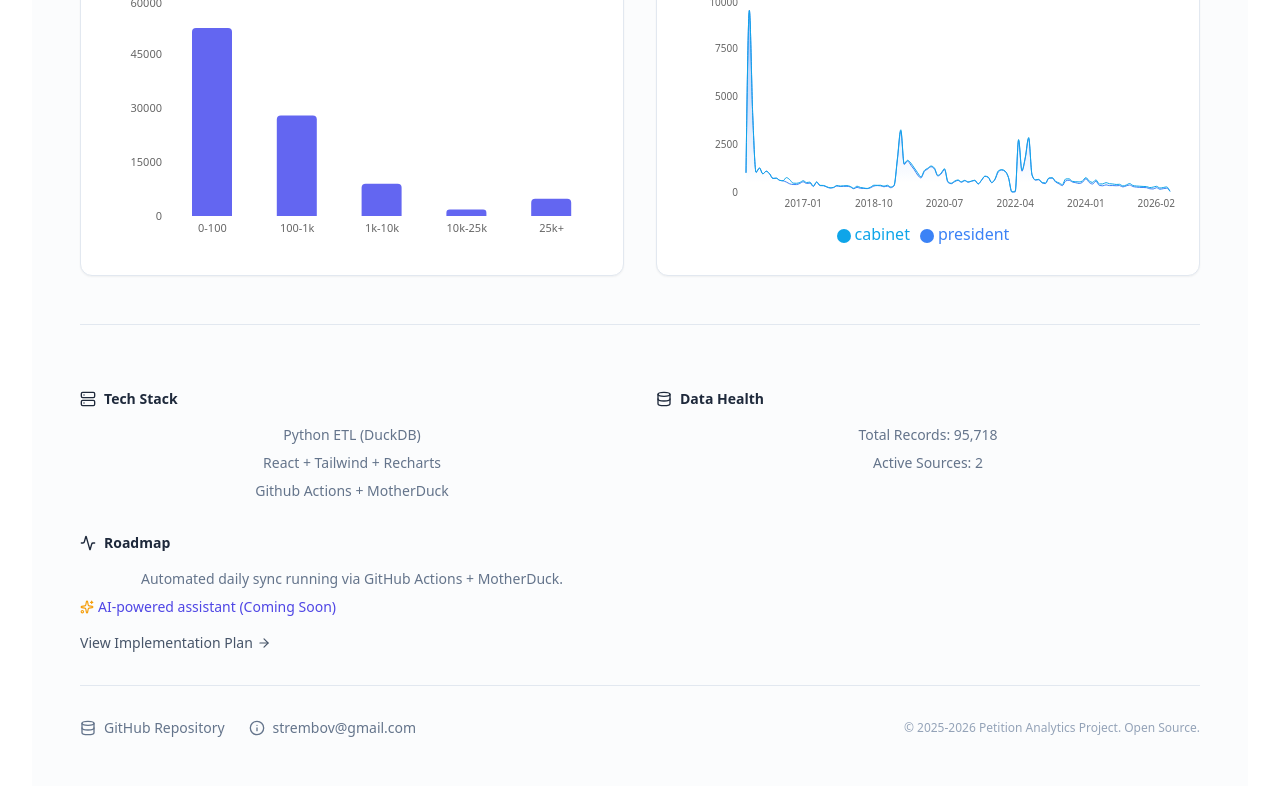
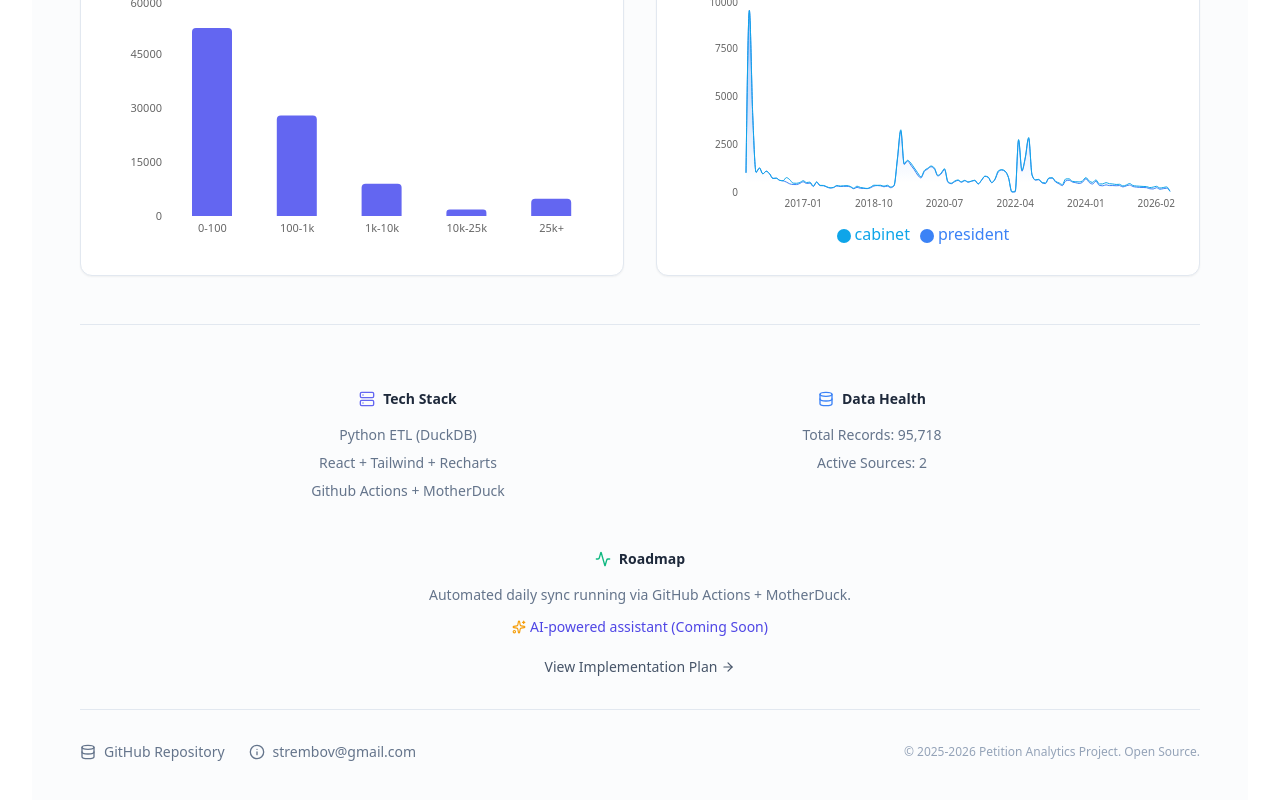
Before and after one commit to Volodymyr75/petitions, a React (Vite) app: page / in a window 1280 px wide. Shown: the part 1997-2797 px from the top of the page. Built offline with nearby package versions, Linux system fonts and the light colour scheme.

Commit message:
design: restructure dashboard footer to tiered centered layout

```diff
--- a/src/Dashboard.jsx
+++ b/src/Dashboard.jsx
@@ -273,10 +273,12 @@ export default function Dashboard() {
 
                 {/* BLOCK 4: INFO */}
                 <footer className="mt-8 border-t border-slate-200 pt-8 text-slate-500 text-sm">
-                    <div className="grid grid-cols-1 md:grid-cols-3 gap-8">
-                        <div>
-                            <h4 className="font-bold text-slate-800 mb-4 flex items-center">
-                                <Server size={16} className="mr-2" /> Tech Stack
+                    <div className="max-w-4xl mx-auto space-y-12">
+                        {/* Top Tier: Tech Stack & Data Health */}
+                        <div className="grid grid-cols-1 md:grid-cols-2 gap-12 text-center">
+                            <div className="flex flex-col items-center">
+                                <h4 className="font-bold text-slate-800 mb-4 flex items-center justify-center">
+                                    <Server size={16} className="mr-2 text-indigo-500" /> Tech Stack
                                 </h4>
                                 <ul className="space-y-2">
                                     <li>Python ETL (DuckDB)</li>
@@ -284,31 +286,34 @@ export default function Dashboard() {
                                     <li>Github Actions + MotherDuck</li>
                                 </ul>
                             </div>
-                        <div>
-                            <h4 className="font-bold text-slate-800 mb-4 flex items-center">
-                                <Database size={16} className="mr-2" /> Data Health
+                            <div className="flex flex-col items-center">
+                                <h4 className="font-bold text-slate-800 mb-4 flex items-center justify-center">
+                                    <Database size={16} className="mr-2 text-blue-500" /> Data Health
                                 </h4>
                                 <ul className="space-y-2">
                                     <li>Total Records: {pipeline.total_records.toLocaleString()}</li>
                                     <li>Active Sources: {pipeline.sources.length}</li>
                                 </ul>
                             </div>
-                        <div>
-                            <h4 className="font-bold text-slate-800 mb-4 flex items-center">
-                                <Activity size={16} className="mr-2" /> Roadmap
+                        </div>
+
+                        {/* Bottom Tier: Roadmap */}
+                        <div className="flex flex-col items-center text-center">
+                            <h4 className="font-bold text-slate-800 mb-4 flex items-center justify-center">
+                                <Activity size={16} className="mr-2 text-emerald-500" /> Roadmap
                             </h4>
-                            <ul className="space-y-2">
+                            <ul className="space-y-3 max-w-md">
                                 <li className="text-slate-500">Automated daily sync running via GitHub Actions + MotherDuck.</li>
-                                <li className="text-indigo-600 font-medium group flex items-center">
+                                <li className="text-indigo-600 font-medium flex items-center justify-center">
                                     <Sparkles size={14} className="mr-1 text-amber-500" />
                                     AI-powered assistant (Coming Soon)
                                 </li>
-                                <li className="pt-2">
+                                <li className="pt-2 flex justify-center text-center">
                                     <a
                                         href="https://github.com/Volodymyr75/petitions/blob/main/PROJECT_STATE.md"
                                         target="_blank"
                                         rel="noopener noreferrer"
-                                        className="text-slate-600 font-medium hover:text-blue-600 flex items-center"
+                                        className="text-slate-600 font-medium hover:text-blue-600 flex items-center transition-colors"
                                     >
                                         View Implementation Plan <ArrowRight size={14} className="ml-1" />
                                     </a>
```
Lines whose indentation alone changed are shown as unchanged.
